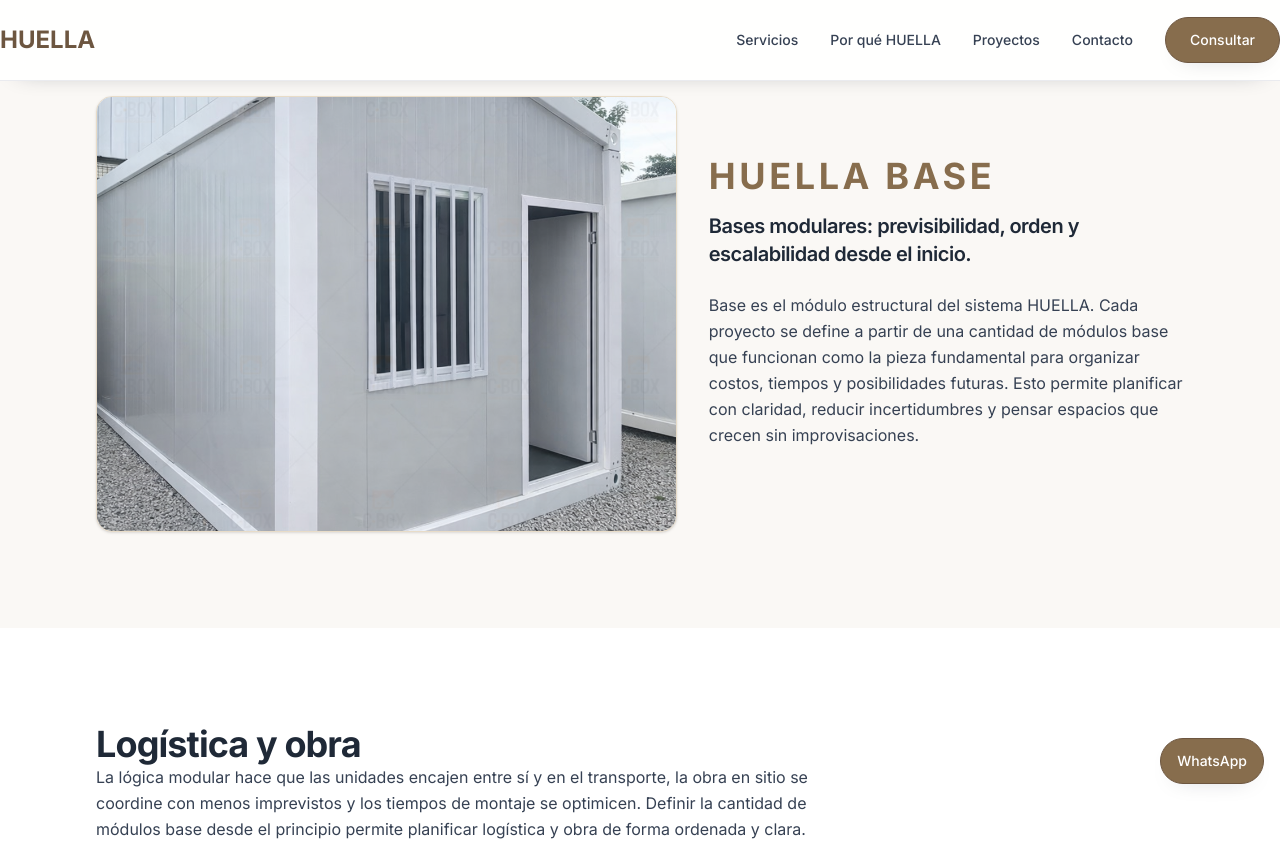
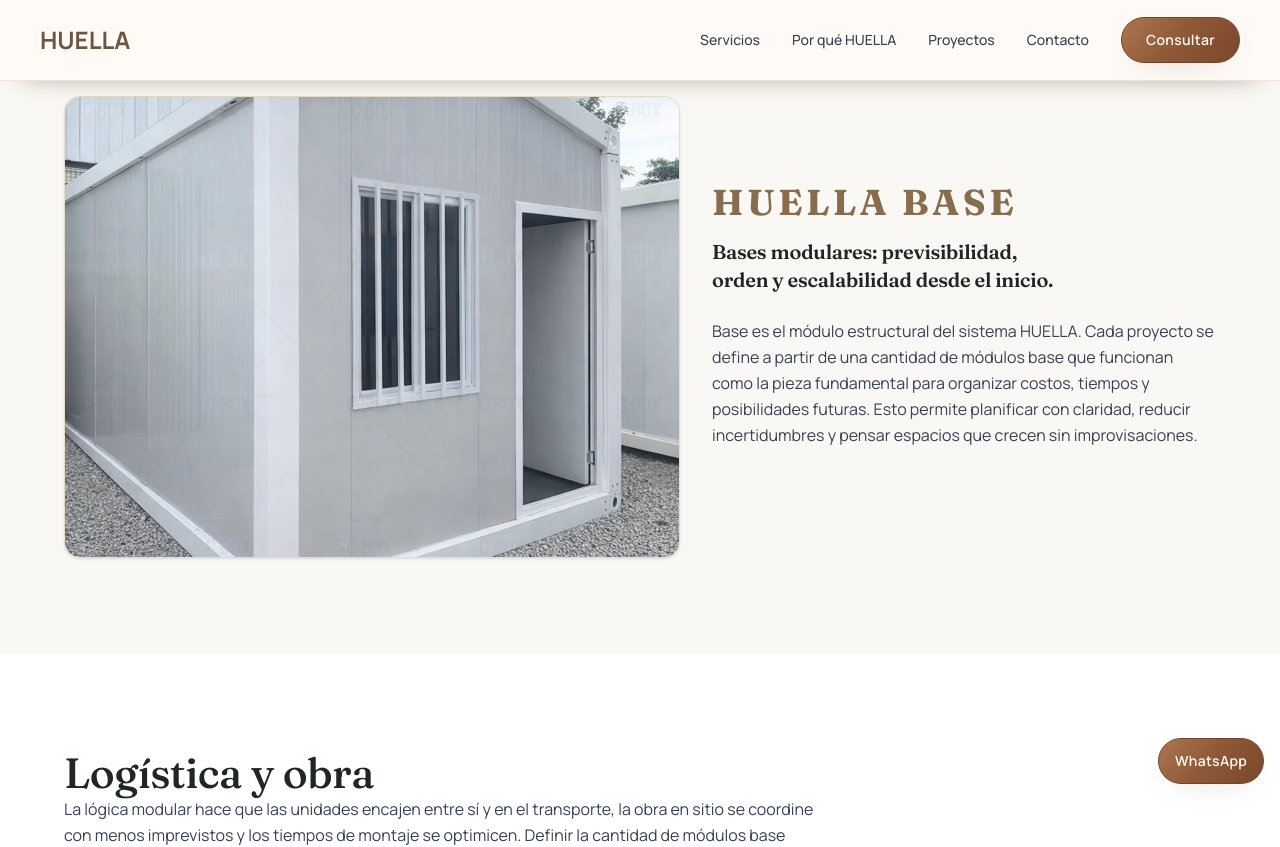
Before and after one commit to Teksi75/huella-mendoza-site, a Next.js app: page /base in a window 1280 px wide. Shown: the top 847 px of the page. Built offline with nearby package versions, Linux system fonts and the light colour scheme.

Commit message:
feat(ui-foundation): establish premium editorial design system

```diff
--- a/app/globals.css
+++ b/app/globals.css
@@ -2,58 +2,86 @@
 @import "tailwindcss";
 
 :root {
-  --shadow-soft: 0 8px 24px -16px rgb(15 23 42 / 0.28);
-  --shadow-med: 0 16px 38px -20px rgb(15 23 42 / 0.35);
-  --ring: 0 0 0 3px rgb(217 119 87 / 0.28);
-  --radius-card: 1rem;
+  --bg-canvas: #f4efe7;
+  --bg-muted: #ebe3d7;
+  --surface: #fffdfa;
+  --surface-strong: #f8f2e8;
+  --text-strong: #1f2624;
+  --text-body: #34403d;
+  --text-soft: #4c5a56;
+  --line: #d7ccb9;
+  --line-strong: #c2b297;
+  --brand: #9f6844;
+  --brand-strong: #7f4f31;
+  --brand-ink: #fffaf3;
+  --ok: #236648;
+  --danger: #9f2f2f;
+  --radius-card: 1.25rem;
   --radius-btn: 9999px;
+  --radius-input: 0.9rem;
+  --shadow-soft: 0 10px 30px -20px rgb(34 25 17 / 0.5);
+  --shadow-med: 0 24px 44px -26px rgb(34 25 17 / 0.56);
+  --ring: 0 0 0 3px rgb(159 104 68 / 0.32);
 }
 
 @layer base {
   html {
     scroll-padding-top: 96px;
+    background: var(--bg-canvas);
   }
 
   body {
     @apply antialiased;
-    background-color: white;
-    color: rgb(31 41 55); /* equivalente a text-gray-800 */
+    background:
+      radial-gradient(circle at 10% -10%, rgb(255 255 255 / 0.7), transparent 44%),
+      radial-gradient(circle at 100% 0%, rgb(215 196 170 / 0.4), transparent 42%),
+      linear-gradient(180deg, #f8f3ea 0%, #f3ece2 100%);
+    color: var(--text-body);
+    min-height: 100vh;
+  }
+
+  h1,
+  h2,
+  h3,
+  h4 {
+    font-family: var(--font-display), ui-serif, Georgia, serif;
+    color: var(--text-strong);
+    letter-spacing: -0.012em;
+    line-height: 1.1;
+    text-wrap: balance;
   }
 
   h1 {
-    @apply text-3xl font-bold tracking-tight;
+    font-size: clamp(2.1rem, 4.4vw, 4.3rem);
+    font-weight: 500;
   }
 
   h2 {
-    @apply text-2xl font-bold tracking-tight;
+    font-size: clamp(1.7rem, 3.3vw, 3.2rem);
+    font-weight: 500;
   }
 
   h3 {
-    @apply text-xl font-semibold;
+    font-size: clamp(1.24rem, 2vw, 2rem);
+    font-weight: 500;
   }
 
-  p {
-    @apply text-sm leading-relaxed;
+  p,
+  li {
+    color: var(--text-soft);
+    line-height: 1.7;
   }
-}
 
-@media (min-width: 768px) {
-  @layer base {
-    h1 {
-      @apply text-5xl;
-    }
+  a,
+  button,
+  input,
+  textarea,
+  select {
+    @apply focus-visible:outline-none;
+  }
 
-    h2 {
-      @apply text-4xl;
-    }
-
-    h3 {
-      @apply text-2xl;
-    }
-
-    p {
-      @apply text-base;
-    }
+  :focus-visible {
+    box-shadow: var(--ring);
   }
 }
 
@@ -68,129 +96,130 @@
   }
 
   .u-card {
+    border: 1px solid var(--line);
     border-radius: var(--radius-card);
-    @apply border border-tierra-200 bg-white;
+    background: color-mix(in srgb, var(--surface) 92%, white 8%);
     box-shadow: var(--shadow-soft);
   }
 
+  .u-card-accent {
+    border: 1px solid color-mix(in srgb, var(--line-strong) 72%, var(--brand) 28%);
+    border-radius: var(--radius-card);
+    background: linear-gradient(160deg, #fff9ef 0%, #f8efe2 100%);
+    box-shadow: var(--shadow-med);
+  }
+
   .u-glass {
-    @apply border-b border-gray-200/80 bg-white/90 backdrop-blur-md;
-    box-shadow: 0 8px 24px -20px rgb(15 23 42 / 0.45);
+    border-bottom: 1px solid rgb(236 228 216 / 0.94);
+    background: rgb(255 251 246 / 0.83);
+    backdrop-filter: blur(16px) saturate(140%);
+    box-shadow: 0 15px 28px -24px rgb(52 36 22 / 0.62);
   }
 
   .u-btn-primary {
     border-radius: var(--radius-btn);
-    @apply inline-flex items-center justify-center border border-tierra-700 bg-tierra-600 px-6 py-3 font-medium text-white;
+    border: 1px solid color-mix(in srgb, var(--brand-strong) 72%, #4d2611 28%);
+    background: linear-gradient(130deg, #ae7550 0%, #8f5938 48%, #7a472a 100%);
+    color: var(--brand-ink);
+    @apply inline-flex items-center justify-center px-6 py-3 text-sm font-semibold tracking-[0.02em];
     box-shadow: var(--shadow-soft);
   }
 
   .u-btn-primary:hover {
-    @apply -translate-y-px bg-tierra-700;
+    @apply -translate-y-px;
+    filter: saturate(110%) brightness(1.04);
     box-shadow: var(--shadow-med);
   }
 
   .u-btn-primary:active {
     @apply translate-y-0;
-    box-shadow: var(--shadow-soft);
-  }
-
-  .u-btn-primary:focus-visible {
-    @apply outline-none;
-    box-shadow: var(--shadow-soft), var(--ring);
   }
 
   .u-btn-primary:disabled {
-    @apply cursor-not-allowed opacity-60;
+    @apply cursor-not-allowed opacity-65;
   }
 
   .u-btn-secondary {
     border-radius: var(--radius-btn);
-    @apply inline-flex items-center justify-center border-2 border-tierra-600 bg-white px-6 py-3 font-medium text-tierra-700;
+    border: 1px solid var(--line-strong);
+    background: rgb(255 251 246 / 0.92);
+    color: var(--brand-strong);
+    @apply inline-flex items-center justify-center px-6 py-3 text-sm font-semibold tracking-[0.02em];
     box-shadow: var(--shadow-soft);
   }
 
   .u-btn-secondary:hover {
-    @apply -translate-y-px border-tierra-700 bg-tierra-50;
+    @apply -translate-y-px;
+    border-color: color-mix(in srgb, var(--line-strong) 52%, var(--brand) 48%);
+    background: #fff6e8;
     box-shadow: var(--shadow-med);
   }
 
   .u-btn-secondary:active {
     @apply translate-y-0;
-    box-shadow: var(--shadow-soft);
-  }
-
-  .u-btn-secondary:focus-visible {
-    @apply outline-none;
-    box-shadow: var(--shadow-soft), var(--ring);
-  }
-
-  .u-btn-secondary:disabled {
-    @apply cursor-not-allowed opacity-60;
   }
 
   .btn-primary {
     border-radius: var(--radius-btn);
-    @apply inline-flex items-center justify-center border border-tierra-700 bg-tierra-600 px-6 py-3 font-medium text-white transition-all duration-300 ease-out;
+    border: 1px solid color-mix(in srgb, var(--brand-strong) 72%, #4d2611 28%);
+    background: linear-gradient(130deg, #ae7550 0%, #8f5938 48%, #7a472a 100%);
+    color: var(--brand-ink);
+    @apply inline-flex items-center justify-center px-6 py-3 text-sm font-semibold tracking-[0.02em] transition-all duration-300 ease-out;
     box-shadow: var(--shadow-soft);
-  }
-
-  .btn-primary:hover {
-    @apply -translate-y-px bg-tierra-700;
-    box-shadow: var(--shadow-med);
-  }
-
-  .btn-primary:active {
-    @apply translate-y-0;
-    box-shadow: var(--shadow-soft);
-  }
-
-  .btn-primary:focus-visible {
-    @apply outline-none;
-    box-shadow: var(--shadow-soft), var(--ring);
   }
 
   .btn-secondary {
     border-radius: var(--radius-btn);
-    @apply inline-flex items-center justify-center border-2 border-tierra-600 bg-white px-6 py-3 font-medium text-tierra-700 transition-all duration-300 ease-out;
+    border: 1px solid var(--line-strong);
+    background: rgb(255 251 246 / 0.92);
+    color: var(--brand-strong);
+    @apply inline-flex items-center justify-center px-6 py-3 text-sm font-semibold tracking-[0.02em] transition-all duration-300 ease-out;
     box-shadow: var(--shadow-soft);
   }
 
-  .btn-secondary:hover {
-    @apply -translate-y-px border-tierra-700 bg-tierra-50;
-    box-shadow: var(--shadow-med);
+  .u-input {
+    border: 1px solid var(--line);
+    border-radius: var(--radius-input);
+    background: color-mix(in srgb, var(--surface) 94%, white 6%);
+    color: var(--text-strong);
+    @apply w-full px-4 py-3 text-sm;
   }
 
-  .btn-secondary:active {
-    @apply translate-y-0;
-    box-shadow: var(--shadow-soft);
+  .u-input::placeholder {
+    color: color-mix(in srgb, var(--text-soft) 74%, white 26%);
   }
 
-  .btn-secondary:focus-visible {
-    @apply outline-none;
-    box-shadow: var(--shadow-soft), var(--ring);
+  .u-input:focus-visible {
+    border-color: color-mix(in srgb, var(--brand) 56%, var(--line-strong) 44%);
+    box-shadow: var(--ring);
   }
 
   .section-padding {
-    @apply py-16 px-6;
+    @apply px-6 py-16;
   }
 
   .container-custom {
-    @apply max-w-7xl mx-auto;
+    @apply mx-auto max-w-[1200px];
+  }
+
+  .section-eyebrow {
+    color: color-mix(in srgb, var(--brand-strong) 74%, black 26%);
+    @apply text-xs font-semibold uppercase tracking-[0.18em];
   }
 }
 
 @media (min-width: 768px) {
   @layer components {
     .section-padding {
-      @apply py-24 px-12;
+      @apply px-10 py-24;
     }
   }
 }
 
-@media (min-width: 1024px) {
+@media (min-width: 1200px) {
   @layer components {
     .section-padding {
-      @apply px-24;
+      @apply px-16;
     }
   }
 }
@@ -206,9 +235,10 @@
   .u-btn-primary,
   .u-btn-secondary,
   .u-card,
+  .u-card-accent,
   .u-glass {
+    animation-duration: 0ms !important;
     transition-duration: 0ms !important;
-    animation-duration: 0ms !important;
   }
 
   .u-btn-primary:hover,
--- a/app/layout.tsx
+++ b/app/layout.tsx
@@ -1,11 +1,21 @@
 import type { Metadata } from "next";
-import { Inter } from "next/font/google";
+import { Fraunces, Manrope } from "next/font/google";
 import "./globals.css";
 import Navbar from "@/components/Navbar";
 import Footer from "@/components/Footer";
 import WhatsAppCTA from "@/components/WhatsAppCTA";
 
-const inter = Inter({ subsets: ["latin"] });
+const manrope = Manrope({
+  subsets: ["latin"],
+  display: "swap",
+  variable: "--font-sans",
+});
+
+const fraunces = Fraunces({
+  subsets: ["latin"],
+  display: "swap",
+  variable: "--font-display",
+});
 
 const siteUrl = "https://huella-mendoza-site.vercel.app";
 const title = "HUELLA";
@@ -55,7 +65,7 @@ export default function RootLayout({
 }) {
   return (
     <html lang="es" className="scroll-smooth">
-      <body className={inter.className}>
+      <body className={`${manrope.variable} ${fraunces.variable} font-sans`}>
         <Navbar />
         {children}
         <Footer />
--- a/tailwind.config.ts
+++ b/tailwind.config.ts
@@ -35,7 +35,8 @@ const config: Config = {
         },
       },
       fontFamily: {
-        sans: ['Inter', 'system-ui', 'sans-serif'],
+        sans: ['var(--font-sans)', 'ui-sans-serif', 'system-ui', 'sans-serif'],
+        display: ['var(--font-display)', 'ui-serif', 'Georgia', 'serif'],
       },
     },
   },
```
